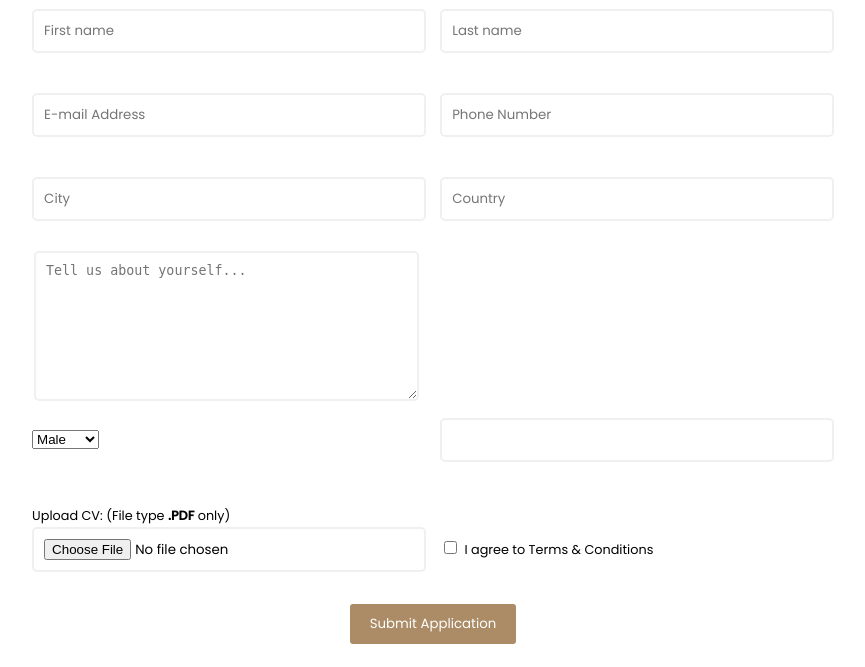
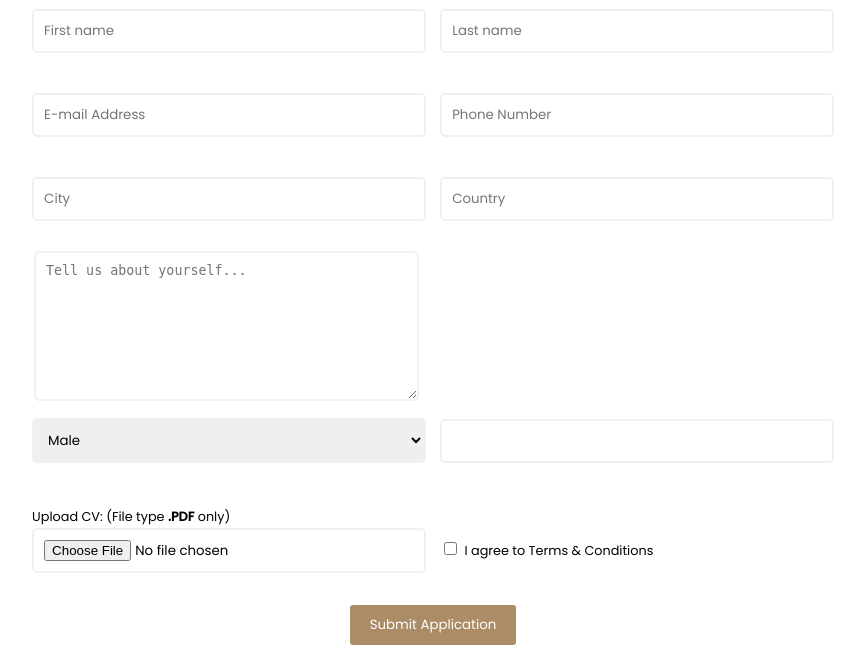
Before and after one commit to celestial-unit/Projet_web_2A_societe, a PHP site: page /stage.html in a window 1280 px wide. Shown: the part 261-928 px from the top of the page, without its empty margins (207-1072 px from the left). Before the commit the page ends 905 px from the top, so only its background shows below. Run offline with PHP 8.4, Linux system fonts and the light colour scheme; some libraries are stand-ins or nearby versions.

Commit message:
Update stage.css

```diff
--- a/View/Stage/stage.css
+++ b/View/Stage/stage.css
@@ -11,7 +11,6 @@ header {
 body {
     margin: 0;
     font-family: 'Poppins', sans-serif;
-
 }
 
 header {
@@ -24,7 +23,6 @@ header {
 }
 
 header p {
-    /* background-color: #27AE60; */
     color: rgb(255, 255, 255);
 }
 
@@ -44,7 +42,6 @@ main {
     margin: 10px 0;
     width: 100%;
     position: relative;
-
     padding-bottom: 20px;
     text-align: left;
     position: relative;
@@ -60,23 +57,24 @@ main {
     font-size: .8rem;
 }
 
-.container .form-control input {
+.container .form-control input,
+.container .form-control select,
+.container .form-control textarea {
     width: 100%;
     padding: 10px;
     border: 2px solid #f0f0f0;
     border-radius: 5px;
     font-family: inherit;
-
 }
 
-input:focus, #textarea-container textarea:focus {
+input:focus,
+select:focus,
+textarea:focus {
     outline: none;
     border-color: #452003 !important;
 }
 
 label.focus {
-    /* color: #2ecc71;
-    background-color: white; */
     padding: 1px 5px;
     transition: all .5s ease-out;
 }
@@ -88,7 +86,6 @@ label.focus {
 }
 
 .container textarea {
-    /* max-width: 100%; */
     width: 100%;
     height: 150px;
     padding: 10px;
@@ -140,16 +137,6 @@ button {
     visibility: visible;
 }
 
-/* .form-control.success input {
-    border-color: #2ecc71;
-} */
-
-.form-control.error input {
-    border-color: #e74c3c;
-}
-
-
-
 @media (min-width: 450px) {
     .container {
         width: 80%;
@@ -157,15 +144,14 @@ button {
 }
 
 @media (min-width: 700px) {
-
     header {
         font-size: 1rem;
-        /* padding: 1.2rem; */
     }
 
     .container {
         width: 90%;
     }
+
     .container .form-control {
         margin: 10px 5px;
         width: 46%;
@@ -176,14 +162,13 @@ button {
         width: 45%;
         left: 20px;
     }
-
 }
 
 @media (min-width: 900px) {
-
     .container {
         width: 70%;
     }
+
     .container .form-control {
         margin: 10px 5px;
         width: 46%;
@@ -194,5 +179,4 @@ button {
         width: 45%;
         left: 29px;
     }
-
 }
```
